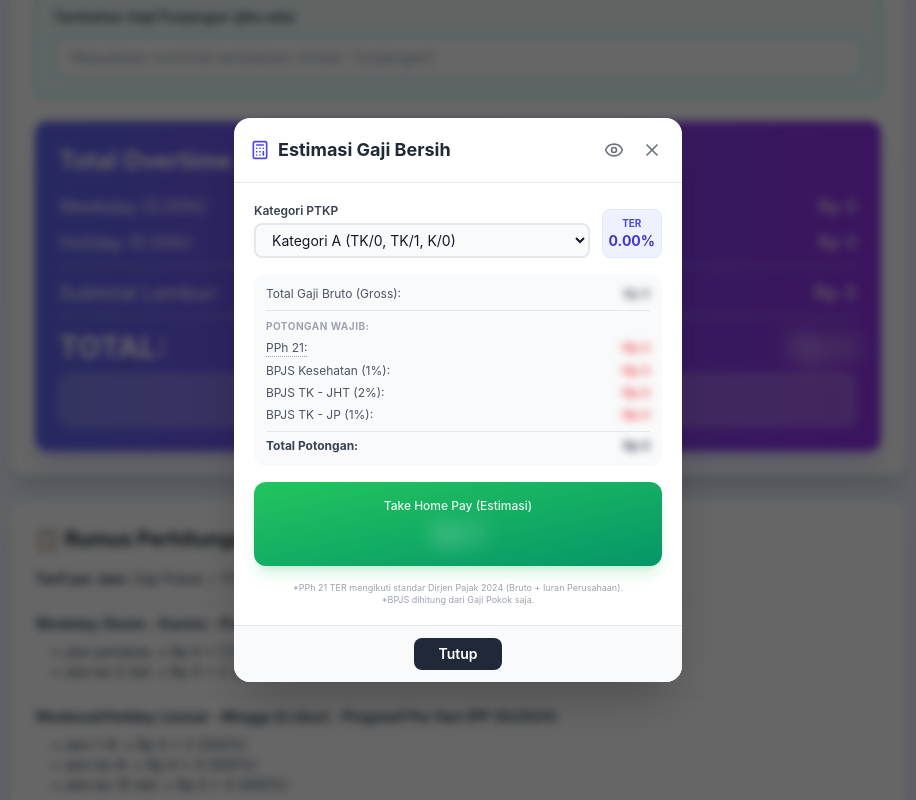
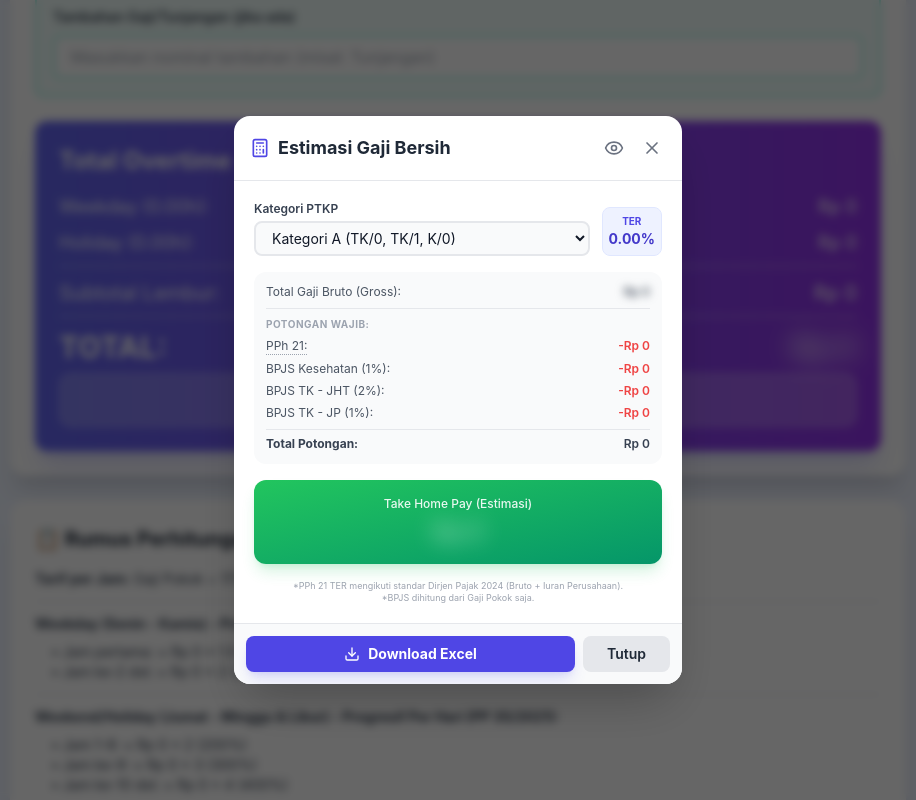
Before and after one commit to rizukid14/overtime-js, a React (Create React App) app: page / in a window 1280 px wide. Both pictures are taken after a click on the button "Lihat Estimasi Gaji Bersih (PPh 21)". Shown: the part 1152-1952 px from the top of the page, without its empty margins (182-1098 px from the left). Built offline with nearby package versions, Linux system fonts and the light colour scheme.

Commit message:
tambah fitur download excel

```diff
--- a/package.json
+++ b/package.json
@@ -11,7 +11,8 @@
     "react": "^19.2.3",
     "react-dom": "^19.2.3",
     "react-scripts": "5.0.1",
-    "web-vitals": "^2.1.4"
+    "web-vitals": "^2.1.4",
+    "xlsx": "^0.18.5"
   },
   "scripts": {
     "start": "react-scripts start",
--- a/public/index.html
+++ b/public/index.html
@@ -26,6 +26,17 @@
     -->
     <title>Overtime Jamkrindo MII</title>
     <script src="https://cdn.tailwindcss.com"></script>
+    <script>
+      // Apply theme immediately to prevent flashing
+      try {
+        const darkMode = localStorage.getItem('darkMode');
+        if (darkMode === 'true') {
+          document.documentElement.classList.add('dark');
+        } else {
+          document.documentElement.classList.remove('dark');
+        }
+      } catch (e) {}
+    </script>
     <script>
       tailwind.config = {
         darkMode: 'class',
--- a/src/App.js
+++ b/src/App.js
@@ -1,7 +1,8 @@
 // --- 1. IMPORTS (Getting our Tools) ---
 import React, { useState, useEffect } from 'react';
-import { Plus, Trash2, Calculator, AlertCircle, Eye, EyeOff, Moon, Sun, X } from 'lucide-react';
+import { Plus, Trash2, Calculator, AlertCircle, Eye, EyeOff, Moon, Sun, X, Download } from 'lucide-react';
 import { TER_CATEGORIES } from './terData';
+import * as XLSX from 'xlsx';
 
 export default function OvertimeCalculator() {
   // --- 2. STATE & MEMORY (The App's Memory Boxes) ---
@@ -202,6 +203,60 @@ export default function OvertimeCalculator() {
       minimumFractionDigits: 0,
       maximumFractionDigits: 0
     }).format(num);
+  };
+
+  const downloadExcel = () => {
+    const wb = XLSX.utils.book_new();
+
+    // Summary Data
+    const summaryData = [
+      ["RINGKASAN ESTIMASI GAJI & LEMBUR", ""],
+      ["Tanggal", new Date().toLocaleDateString('id-ID')],
+      ["", ""],
+      ["1. PENDAPATAN", ""],
+      ["Gaji Pokok", parseFloat(basicSalary) || 0],
+      ["Tambahan Gaji", parseFloat(additionalSalary) || 0],
+      ["Total Lembur (Weekday)", weekdayCalc.total],
+      ["Total Lembur (Holiday)", holidayCalc.total],
+      ["Lembur (Kalkulasi)", calculatedTotal],
+      ["Batas Maksimal Overtime", useMaxCap ? parseFloat(maxCap) : "Tidak Ada"],
+      ["Lembur (Setelah Batas)", grandTotal],
+      ["TOTAL BRUTO", finalTotal],
+      ["", ""],
+      ["2. POTONGAN (ESTIMASI)", ""],
+      ["Kategori TER", TER_CATEGORIES[ptkpCategory].label],
+      ["Tarif TER (%)", (terRate * 100).toFixed(2)],
+      ["PPh 21 (TER)", taxAmount],
+      ["BPJS Kesehatan (1%)", bpjsKesEmp],
+      ["BPJS TK - JHT (2%)", bpjsJHTEmp],
+      ["BPJS TK - JP (1%)", bpjsJPEmp],
+      ["TOTAL POTONGAN", (taxAmount + totalBpjsEmp)],
+      ["", ""],
+      ["3. ESTIMASI BERSIH", ""],
+      ["TAKE HOME PAY", netSalary]
+    ];
+
+    const wsSummary = XLSX.utils.aoa_to_sheet(summaryData);
+    wsSummary['!cols'] = [{ wch: 30 }, { wch: 20 }];
+
+    XLSX.utils.book_append_sheet(wb, wsSummary, "Ringkasan Gaji");
+
+    // Add Detailed Overtime if needed
+    const detailedData = [["RINCIAN JAM LEMBUR"]];
+    detailedData.push(["Tipe", "Jam"]);
+    weekdayEntries.forEach((e, i) => {
+      if (e.hours) detailedData.push([`Weekday Entry ${i+1}`, parseFloat(e.hours)]);
+    });
+    holidayEntries.forEach((e, i) => {
+      if (e.hours) detailedData.push([`Holiday Entry ${i+1}`, parseFloat(e.hours)]);
+    });
+
+    if (detailedData.length > 2) {
+      const wsDetail = XLSX.utils.aoa_to_sheet(detailedData);
+      XLSX.utils.book_append_sheet(wb, wsDetail, "Rincian Jam");
+    }
+
+    XLSX.writeFile(wb, `Kalkulasi_Gaji_${new Date().getTime()}.xlsx`);
   };
 
   // --- 4. VISUALS & JSX (The Blueprint for the Screen) ---
@@ -536,6 +591,7 @@ export default function OvertimeCalculator() {
               <TaxModal
                 isOpen={isTaxModalOpen}
                 onClose={() => setIsTaxModalOpen(false)}
+                onDownload={downloadExcel}
                 ptkpCategory={ptkpCategory}
                 setPtkpCategory={setPtkpCategory}
                 finalTotal={finalTotal}
@@ -551,7 +607,7 @@ export default function OvertimeCalculator() {
         }
 
         // --- 5. TAX MODAL COMPONENT (The Calculation Popup) ---
-        function TaxModal({ isOpen, onClose, ptkpCategory, setPtkpCategory, finalTotal, taxableGross, terRate, taxAmount, bpjs, netSalary, formatCurrency }) {
+        function TaxModal({ isOpen, onClose, onDownload, ptkpCategory, setPtkpCategory, finalTotal, taxableGross, terRate, taxAmount, bpjs, netSalary, formatCurrency }) {
           const [showAmounts, setShowAmounts] = useState(false);
 
           if (!isOpen) return null;
@@ -620,26 +676,26 @@ export default function OvertimeCalculator() {
                         <span className="flex items-center gap-1 border-b border-dotted border-gray-400 cursor-help" title={`Dihitung dari Bruto + Iuran BPJS Perusahaan (${formatCurrency(taxableGross)})`}>
                           PPh 21:
                         </span>
-                        <span className={`font-semibold text-red-500 transition-all duration-300 ${!showAmounts ? 'blur-sm select-none' : ''}`}>
+                        <span className="font-semibold text-red-500">
                           -{formatCurrency(taxAmount)}
                         </span>
                       </div>
 
                       <div className="flex justify-between text-xs text-gray-600 dark:text-gray-400">
                         <span>BPJS Kesehatan (1%):</span>
-                        <span className={`font-semibold text-red-500 transition-all duration-300 ${!showAmounts ? 'blur-sm select-none' : ''}`}>
+                        <span className="font-semibold text-red-500">
                           -{formatCurrency(bpjs.kes)}
                         </span>
                       </div>
                       <div className="flex justify-between text-xs text-gray-600 dark:text-gray-400">
                         <span>BPJS TK - JHT (2%):</span>
-                        <span className={`font-semibold text-red-500 transition-all duration-300 ${!showAmounts ? 'blur-sm select-none' : ''}`}>
+                        <span className="font-semibold text-red-500">
                           -{formatCurrency(bpjs.jht)}
                         </span>
                       </div>
                       <div className="flex justify-between text-xs text-gray-600 dark:text-gray-400">
                         <span>BPJS TK - JP (1%):</span>
-                        <span className={`font-semibold text-red-500 transition-all duration-300 ${!showAmounts ? 'blur-sm select-none' : ''}`}>
+                        <span className="font-semibold text-red-500">
                           -{formatCurrency(bpjs.jp)}
                         </span>
                       </div>
@@ -647,7 +703,7 @@ export default function OvertimeCalculator() {
 
                     <div className="flex justify-between text-xs font-bold text-gray-700 dark:text-gray-300 border-t dark:border-slate-700 pt-1.5">
                       <span>Total Potongan:</span>
-                      <span className={`transition-all duration-300 ${!showAmounts ? 'blur-sm select-none' : ''}`}>
+                      <span className="font-semibold">
                         {formatCurrency(taxAmount + bpjs.total)}
                       </span>
                     </div>
@@ -667,10 +723,17 @@ export default function OvertimeCalculator() {
                   </p>
                 </div>
 
-                <div className="p-3 bg-gray-50 dark:bg-slate-900/80 text-center border-t dark:border-slate-700">
+                <div className="p-3 bg-gray-50 dark:bg-slate-900/80 flex gap-2 border-t dark:border-slate-700">
+                  <button
+                    onClick={onDownload}
+                    className="flex-1 py-2 text-sm bg-indigo-600 hover:bg-indigo-700 text-white rounded-lg transition-colors font-bold flex items-center justify-center gap-2 shadow-lg shadow-indigo-500/20"
+                  >
+                    <Download className="w-4 h-4" />
+                    Download Excel
+                  </button>
                   <button
                     onClick={onClose}
-                    className="px-6 py-1.5 text-sm bg-gray-800 dark:bg-slate-700 text-white rounded-lg hover:bg-gray-900 dark:hover:bg-slate-600 transition-colors font-semibold"
+                    className="px-6 py-2 text-sm bg-gray-200 dark:bg-slate-700 text-gray-800 dark:text-white rounded-lg hover:bg-gray-300 dark:hover:bg-slate-600 transition-colors font-semibold"
                   >
                     Tutup
                   </button>
```
Also changed, not shown: 1 other file (tests, documents, lock files or other folders).
